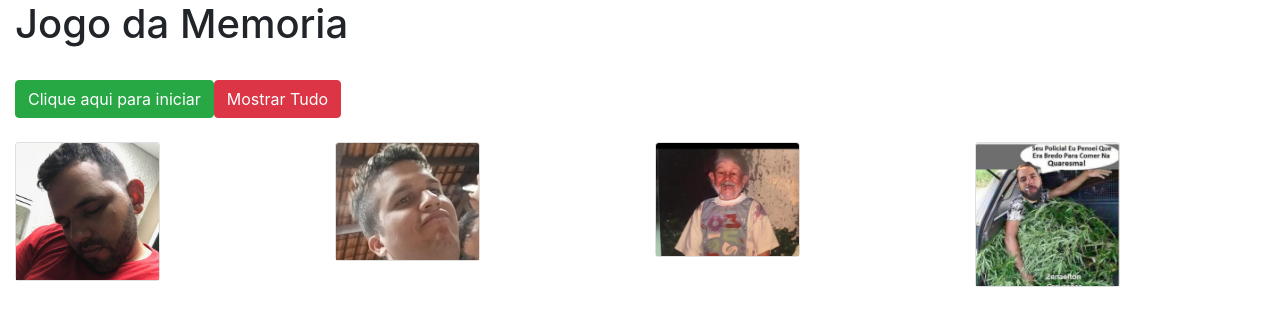
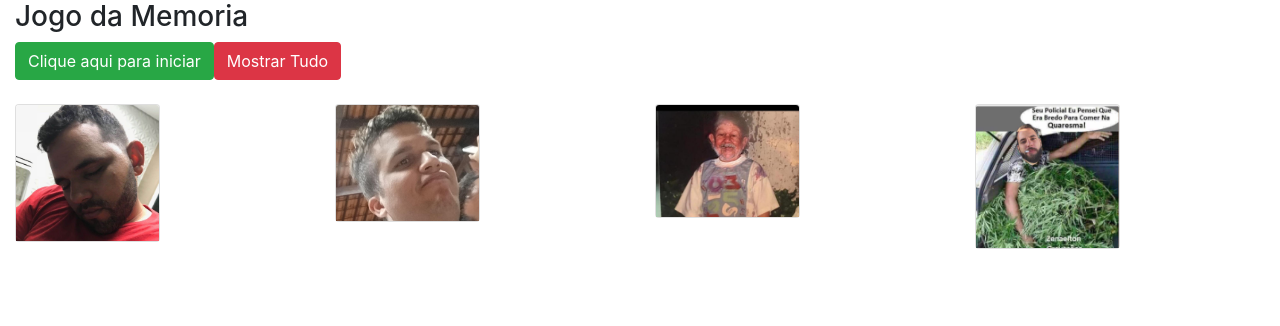
Before and after one commit to john2507/JogoDaMemoria, a plain HTML site: page Demo/index.html in a window 1280 px wide. Drawn offline with nearby package versions, Linux system fonts and the light colour scheme.

Commit message:
ajuste na fotos

```diff
--- a/Demo/index.html
+++ b/Demo/index.html
@@ -12,8 +12,8 @@
     <script src="./src/tela.js"></script>
 </head>
 <body class="container-fluid">
-    <h1>Jogo da Memoria</h1>
-    <br />
+    <h3>Jogo da Memoria</h3>
+
     <div class="row container-fluid">
         <button type="button" class="btn btn-success" id="jogar">Clique aqui para iniciar</button>
         <button type="button" class="btn btn-danger" id="mostrarTudo">Mostrar Tudo</button>
@@ -21,7 +21,7 @@
     <br />
 
     <div id="conteudo" class="row">
-        <img src="./arquivo/a.png">
+
 
     </div>
 
--- a/Demo/src/tela.js
+++ b/Demo/src/tela.js
@@ -27,7 +27,7 @@ class Tela{
             <div class="card" style="width: 50%;" onclick="window.verificarSelecao('${item.id}' , '${item.nome}')">
                 <img src="${item.img}" name="${item.nome}" class="card-img-top" alt="...">
             </div>
-            <br />
+
         </div>
 
 
```
